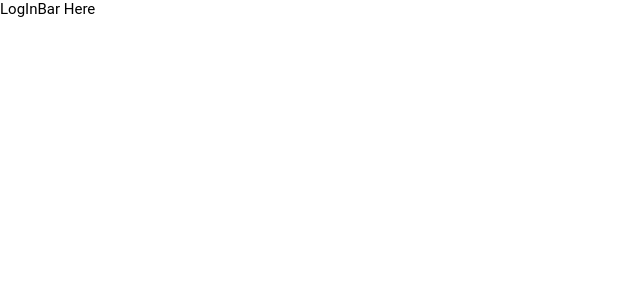
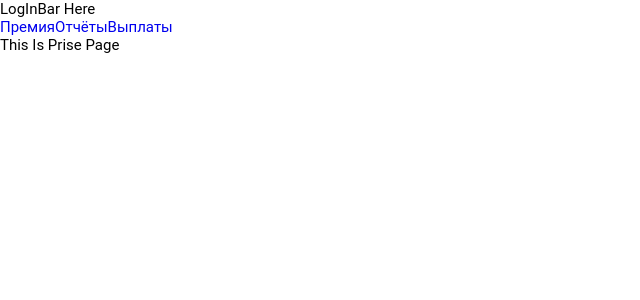
Before and after one commit to Shertor/mdgt-dashboard, a React (Create React App) app: page / in a window 1280 px wide. Shown: the top 300 px of the page, without its empty margins (0-640 px from the left). Built offline with nearby package versions, Linux system fonts and the light colour scheme.

Commit message:
Общая структура и Роутинг

```diff
--- a/package.json
+++ b/package.json
@@ -9,6 +9,7 @@
     "react": "^18.1.0",
     "react-dom": "^18.1.0",
     "react-router": "^6.3.0",
+    "react-router-dom": "^6.3.0",
     "react-scripts": "5.0.1",
     "web-vitals": "^2.1.4"
   },
--- a/src/App.js
+++ b/src/App.js
@@ -1,10 +1,15 @@
+import React from 'react'
+
 import './App.css'
+
 import LogInBar from './Components/LogInBar/LogInBar'
+import Navigation from './Components/Navigation/Navigation'
 
 function App() {
 	return (
 		<div>
 			<LogInBar />
+			<Navigation />
 		</div>
 	)
 }
--- /dev/null
+++ b/src/Components/Navigation/Navigation.js
@@ -0,0 +1,34 @@
+import { React, Component } from 'react'
+import { BrowserRouter as Router, Routes, Route, Link } from 'react-router-dom'
+
+import Prise from '../Prise/Prise'
+import Reports from '../Reports/Reports'
+import Payments from '../Payments/Payments'
+
+export default class Navigation extends Component {
+	render() {
+		return (
+			<>
+				<Router>
+					<nav className="navigation">
+						<Link as={Link} to="/" className="nav-link">
+							Премия
+						</Link>
+						<Link as={Link} to="/Reports" className="nav-link">
+							Отчёты
+						</Link>
+						<Link as={Link} to="/Payments" className="nav-link">
+							Выплаты
+						</Link>
+					</nav>
+
+					<Routes>
+						<Route path="/" element={<Prise />} />
+						<Route path="/Reports" element={<Reports />} />
+						<Route path="/Payments" element={<Payments />} />
+					</Routes>
+				</Router>
+			</>
+		)
+	}
+}
--- /dev/null
+++ b/src/Components/Payments/Payments.js
@@ -0,0 +1,9 @@
+import React from 'react'
+
+export default function Payments() {
+	return (
+		<React.Fragment>
+			<div>This is Payments Page</div>
+		</React.Fragment>
+	)
+}
--- /dev/null
+++ b/src/Components/Prise/Prise.js
@@ -0,0 +1,11 @@
+import React from 'react'
+
+function Prise() {
+	return (
+		<React.Fragment>
+			<div>This Is Prise Page</div>
+		</React.Fragment>
+	)
+}
+
+export default Prise
--- /dev/null
+++ b/src/Components/Reports/Reports.js
@@ -0,0 +1,9 @@
+import React from 'react'
+
+export default function Reports() {
+	return (
+		<React.Fragment>
+			<div>This is Reports Page</div>
+		</React.Fragment>
+	)
+}
```
Also changed, not shown: 1 other file (tests, documents, lock files or other folders).
